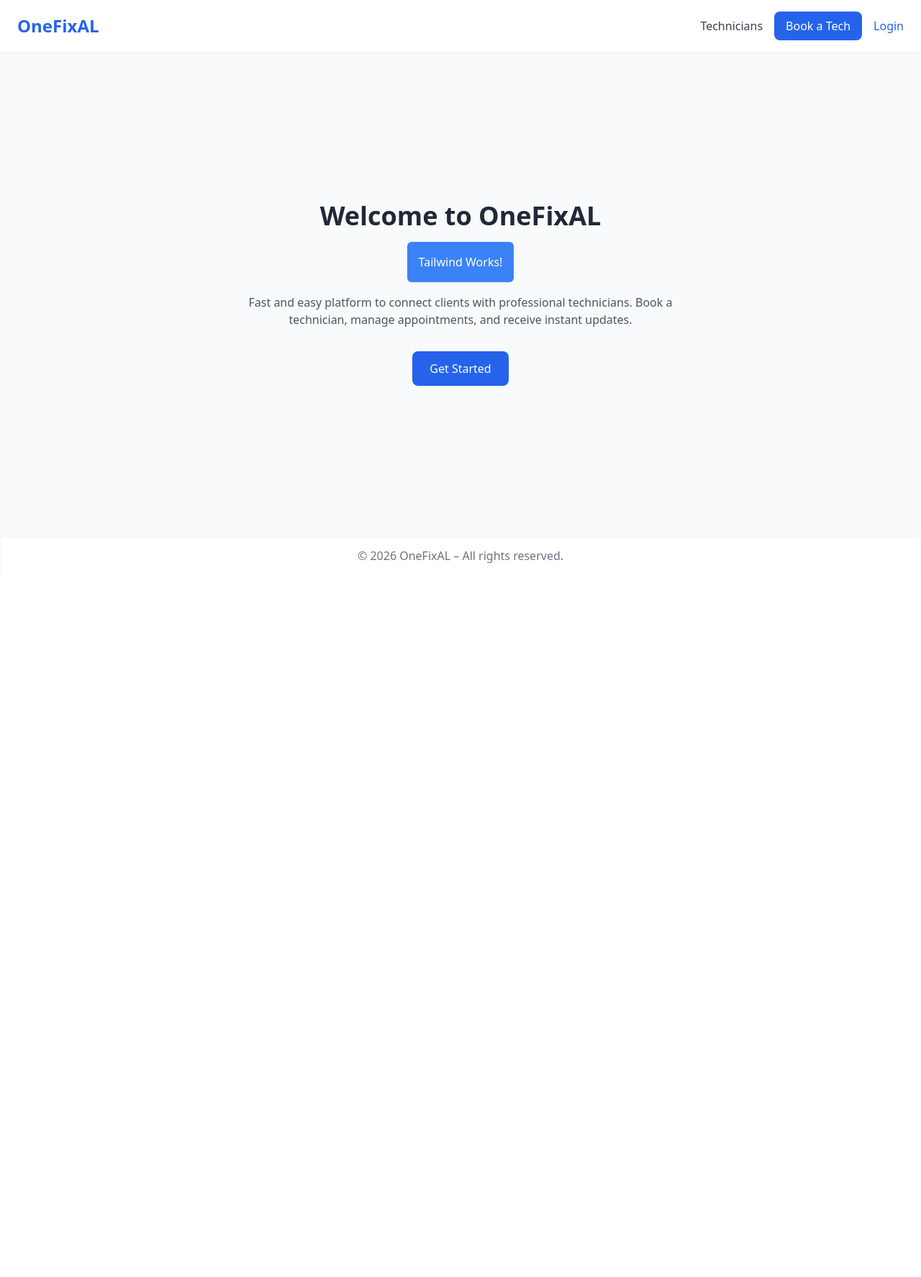
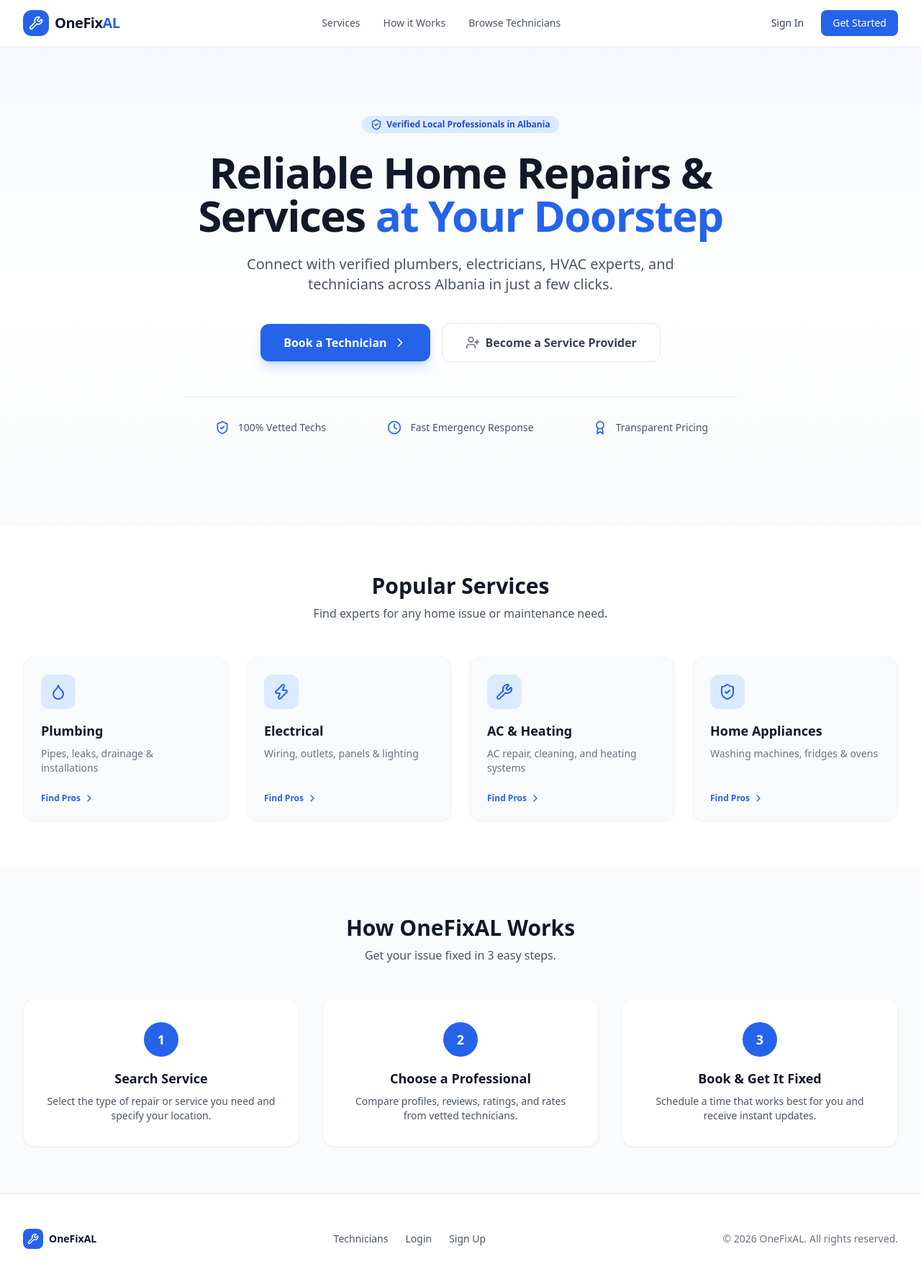
Before and after one commit to DritanBalisha/OneFixAl---fe, a React (Create React App) app: page / in a window 1280 px wide. Shown: the top 1774 px of the page at 72% size. Before the commit the page ends 800 px from the top, so only its background shows below. Built offline with nearby package versions, Linux system fonts and the light colour scheme; the HTML template or start-up script is replaced by a standard one.

Commit message:
Update Main.tsx

```diff
--- a/src/pages/Main.tsx
+++ b/src/pages/Main.tsx
@@ -1,26 +1,43 @@
-import React, { useEffect } from "react"; // Added useEffect
-import { Link, useNavigate } from "react-router-dom"; // Added useNavigate
+import React, { useEffect } from "react";
+import { Link, useNavigate } from "react-router-dom";
+import {
+  Wrench,
+  Zap,
+  Droplet,
+  ShieldCheck,
+  Clock,
+  Award,
+  UserPlus,
+  Search,
+  CalendarCheck,
+  ChevronRight,
+  LogOut,
+  User
+} from "lucide-react"; // Ensure lucide-react is installed, or replace with icons of your choice
 
 interface HomePageProps {
   user?: string | null;
 }
 
+const CATEGORIES = [
+  { id: "plumbing", name: "Plumbing", description: "Pipes, leaks, drainage & installations", icon: Droplet },
+  { id: "electrical", name: "Electrical", description: "Wiring, outlets, panels & lighting", icon: Zap },
+  { id: "hvac", name: "AC & Heating", description: "AC repair, cleaning, and heating systems", icon: Wrench },
+  { id: "appliances", name: "Home Appliances", description: "Washing machines, fridges & ovens", icon: ShieldCheck },
+];
+
 export default function HomePage({ user }: HomePageProps) {
   const navigate = useNavigate();
 
   useEffect(() => {
-    // 1. Check if user data exists in localStorage
     const userData = localStorage.getItem("user");
-
     if (userData) {
       try {
         const parsedUser = JSON.parse(userData);
-
-        // 2. Redirect based on role
         if (parsedUser.role === "technician") {
-          navigate("/home"); // Change this to your actual tech route
+          navigate("/tech-dashboard");
         } else if (parsedUser.role === "client") {
-          navigate("/home"); // Change this to your actual client route
+          navigate("/client-dashboard");
         }
       } catch (e) {
         console.error("Error parsing user for redirect", e);
@@ -28,77 +45,205 @@ export default function HomePage({ user }: HomePageProps) {
     }
   }, [navigate]);
 
+  const handleLogout = () => {
+    localStorage.removeItem("user");
+    localStorage.removeItem("token");
+    window.location.reload();
+  };
+
   return (
-    <div className="min-h-screen flex flex-col bg-gray-50">
+    <div className="min-h-screen flex flex-col bg-gray-50 text-gray-800 antialiased">
       {/* NAVBAR */}
-      <nav className="w-full bg-white shadow-sm py-4 px-6 flex justify-between items-center">
-        <h1 className="text-2xl font-semibold text-blue-600">
-          OneFixAL
-        </h1>
-
-        <div className="flex items-center space-x-4">
-          <Link
-            to="/technicians"
-            className="text-gray-700 hover:text-blue-600"
-          >
-            Technicians
+      <header className="sticky top-0 z-50 bg-white/90 backdrop-blur-md border-b border-gray-100 shadow-sm">
+        <div className="max-w-7xl mx-auto px-4 sm:px-6 lg:px-8 h-16 flex justify-between items-center">
+          <Link to="/" className="flex items-center space-x-2">
+            <div className="bg-blue-600 text-white p-2 rounded-xl">
+              <Wrench className="w-5 h-5" />
+            </div>
+            <span className="text-xl font-bold tracking-tight text-gray-900">
+              OneFix<span className="text-blue-600">AL</span>
+            </span>
           </Link>
 
-          <Link
-            to="/techprofiles"
-            className="bg-blue-600 text-white px-4 py-2 rounded-lg hover:bg-blue-700"
-          >
-            Book a Tech
-          </Link>
+          <nav className="hidden md:flex items-center space-x-8">
+            <a href="#services" className="text-sm font-medium text-gray-600 hover:text-blue-600 transition">
+              Services
+            </a>
+            <a href="#how-it-works" className="text-sm font-medium text-gray-600 hover:text-blue-600 transition">
+              How it Works
+            </a>
+            <Link to="/technicians" className="text-sm font-medium text-gray-600 hover:text-blue-600 transition">
+              Browse Technicians
+            </Link>
+          </nav>
 
-          {/* Logic to show Logout or Login */}
-          {localStorage.getItem("user") ? (
-            <button
-              onClick={() => {
-                localStorage.removeItem("user"); // Clear user data
-                localStorage.removeItem("token");
-                window.location.reload();
-              }}
-              className="text-red-500 font-medium"
+          <div className="flex items-center space-x-3">
+            {localStorage.getItem("user") ? (
+              <button
+                onClick={handleLogout}
+                className="inline-flex items-center space-x-2 text-sm font-medium text-red-600 hover:text-red-700 bg-red-50 hover:bg-red-100 px-4 py-2 rounded-lg transition"
+              >
+                <LogOut className="w-4 h-4" />
+                <span>Logout</span>
+              </button>
+            ) : (
+              <>
+                <Link
+                  to="/login"
+                  className="text-sm font-medium text-gray-700 hover:text-blue-600 px-3 py-2 rounded-lg transition"
+                >
+                  Sign In
+                </Link>
+                <Link
+                  to="/register"
+                  className="inline-flex items-center text-sm font-medium text-white bg-blue-600 hover:bg-blue-700 px-4 py-2 rounded-lg transition shadow-sm"
+                >
+                  Get Started
+                </Link>
+              </>
+            )}
+          </div>
+        </div>
+      </header>
+
+      {/* HERO SECTION */}
+      <section className="relative overflow-hidden bg-gradient-to-b from-blue-50/50 via-white to-gray-50 pt-16 pb-20 lg:pt-24 lg:pb-32">
+        <div className="max-w-7xl mx-auto px-4 sm:px-6 lg:px-8 text-center">
+          <span className="inline-flex items-center gap-1.5 px-3 py-1 rounded-full text-xs font-semibold bg-blue-100 text-blue-700 mb-6">
+            <ShieldCheck className="w-4 h-4" /> Verified Local Professionals in Albania
+          </span>
+          <h1 className="text-4xl sm:text-5xl lg:text-6xl font-extrabold text-gray-900 tracking-tight max-w-4xl mx-auto leading-tight">
+            Reliable Home Repairs & Services <span className="text-blue-600">at Your Doorstep</span>
+          </h1>
+          <p className="mt-6 text-lg sm:text-xl text-gray-600 max-w-2xl mx-auto">
+            Connect with verified plumbers, electricians, HVAC experts, and technicians across Albania in just a few clicks.
+          </p>
+
+          {/* CTA Buttons */}
+          <div className="mt-10 flex flex-col sm:flex-row gap-4 justify-center items-center">
+            <Link
+              to="/techprofiles"
+              className="w-full sm:w-auto inline-flex items-center justify-center space-x-2 bg-blue-600 text-white font-semibold px-8 py-3.5 rounded-xl hover:bg-blue-700 transition shadow-lg shadow-blue-500/25"
             >
-              Logout
-            </button>
-          ) : (
+              <span>Book a Technician</span>
+              <ChevronRight className="w-5 h-5" />
+            </Link>
             <Link
-              to="/login"
-              className="text-blue-600 font-medium"
+              to="/register?role=technician"
+              className="w-full sm:w-auto inline-flex items-center justify-center space-x-2 bg-white border border-gray-200 text-gray-700 font-semibold px-8 py-3.5 rounded-xl hover:bg-gray-50 transition"
             >
-              Login
+              <UserPlus className="w-5 h-5 text-gray-500" />
+              <span>Become a Service Provider</span>
             </Link>
-          )}
+          </div>
+
+          {/* Trust Indicators */}
+          <div className="mt-12 grid grid-cols-1 sm:grid-cols-3 gap-6 max-w-3xl mx-auto pt-8 border-t border-gray-200/60">
+            <div className="flex items-center justify-center space-x-3 text-gray-600">
+              <ShieldCheck className="w-5 h-5 text-blue-600" />
+              <span className="text-sm font-medium">100% Vetted Techs</span>
+            </div>
+            <div className="flex items-center justify-center space-x-3 text-gray-600">
+              <Clock className="w-5 h-5 text-blue-600" />
+              <span className="text-sm font-medium">Fast Emergency Response</span>
+            </div>
+            <div className="flex items-center justify-center space-x-3 text-gray-600">
+              <Award className="w-5 h-5 text-blue-600" />
+              <span className="text-sm font-medium">Transparent Pricing</span>
+            </div>
+          </div>
         </div>
-      </nav>
+      </section>
 
-      {/* BODY CONTENT (Only seen by Guests) */}
-      <main className="flex-1 flex flex-col justify-center items-center text-center px-4">
-        <h2 className="text-4xl font-bold text-gray-800 mb-4">
-          Welcome to OneFixAL
-        </h2>
-        <div className="bg-blue-500 text-white p-4 rounded-md mb-4">
-          Tailwind Works!
+      {/* CATEGORIES SECTION */}
+      <section id="services" className="py-16 bg-white">
+        <div className="max-w-7xl mx-auto px-4 sm:px-6 lg:px-8">
+          <div className="text-center max-w-xl mx-auto mb-12">
+            <h2 className="text-3xl font-bold text-gray-900">Popular Services</h2>
+            <p className="text-gray-600 mt-2">Find experts for any home issue or maintenance need.</p>
+          </div>
+
+          <div className="grid grid-cols-1 md:grid-cols-2 lg:grid-cols-4 gap-6">
+            {CATEGORIES.map((cat) => {
+              const Icon = cat.icon;
+              return (
+                <Link
+                  key={cat.id}
+                  to={`/techprofiles?category=${cat.id}`}
+                  className="group bg-gray-50 hover:bg-blue-50/50 border border-gray-100 hover:border-blue-200 rounded-2xl p-6 transition duration-200 flex flex-col justify-between"
+                >
+                  <div>
+                    <div className="w-12 h-12 rounded-xl bg-blue-100 text-blue-600 flex items-center justify-center mb-4 group-hover:scale-110 transition duration-200">
+                      <Icon className="w-6 h-6" />
+                    </div>
+                    <h3 className="text-lg font-bold text-gray-900 group-hover:text-blue-600 transition">
+                      {cat.name}
+                    </h3>
+                    <p className="text-sm text-gray-500 mt-2">{cat.description}</p>
+                  </div>
+                  <div className="mt-6 flex items-center text-xs font-semibold text-blue-600 group-hover:translate-x-1 transition">
+                    <span>Find Pros</span>
+                    <ChevronRight className="w-4 h-4 ml-1" />
+                  </div>
+                </Link>
+              );
+            })}
+          </div>
         </div>
+      </section>
 
-        <p className="text-gray-600 max-w-2xl mb-8">
-          Fast and easy platform to connect clients with professional technicians.
-          Book a technician, manage appointments, and receive instant updates.
-        </p>
+      {/* HOW IT WORKS */}
+      <section id="how-it-works" className="py-16 bg-gray-50 border-t border-b border-gray-100">
+        <div className="max-w-7xl mx-auto px-4 sm:px-6 lg:px-8">
+          <div className="text-center max-w-xl mx-auto mb-12">
+            <h2 className="text-3xl font-bold text-gray-900">How OneFixAL Works</h2>
+            <p className="text-gray-600 mt-2">Get your issue fixed in 3 easy steps.</p>
+          </div>
 
-        <Link
-          to="/login"
-          className="bg-blue-600 text-white px-6 py-3 rounded-lg font-medium hover:bg-blue-700"
-        >
-          Get Started
-        </Link>
-      </main>
+          <div className="grid grid-cols-1 md:grid-cols-3 gap-8">
+            <div className="bg-white p-8 rounded-2xl shadow-sm border border-gray-100 text-center relative">
+              <div className="w-12 h-12 bg-blue-600 text-white rounded-full flex items-center justify-center font-bold text-lg mx-auto mb-4">
+                1
+              </div>
+              <h3 className="text-lg font-bold text-gray-900 mb-2">Search Service</h3>
+              <p className="text-gray-600 text-sm">Select the type of repair or service you need and specify your location.</p>
+            </div>
+
+            <div className="bg-white p-8 rounded-2xl shadow-sm border border-gray-100 text-center relative">
+              <div className="w-12 h-12 bg-blue-600 text-white rounded-full flex items-center justify-center font-bold text-lg mx-auto mb-4">
+                2
+              </div>
+              <h3 className="text-lg font-bold text-gray-900 mb-2">Choose a Professional</h3>
+              <p className="text-gray-600 text-sm">Compare profiles, reviews, ratings, and rates from vetted technicians.</p>
+            </div>
+
+            <div className="bg-white p-8 rounded-2xl shadow-sm border border-gray-100 text-center relative">
+              <div className="w-12 h-12 bg-blue-600 text-white rounded-full flex items-center justify-center font-bold text-lg mx-auto mb-4">
+                3
+              </div>
+              <h3 className="text-lg font-bold text-gray-900 mb-2">Book & Get It Fixed</h3>
+              <p className="text-gray-600 text-sm">Schedule a time that works best for you and receive instant updates.</p>
+            </div>
+          </div>
+        </div>
+      </section>
 
       {/* FOOTER */}
-      <footer className="bg-white shadow-inner py-4 text-center text-gray-500">
-        © {new Date().getFullYear()} OneFixAL – All rights reserved.
+      <footer className="bg-white mt-auto border-t border-gray-100 py-12 text-sm text-gray-500">
+        <div className="max-w-7xl mx-auto px-4 sm:px-6 lg:px-8 flex flex-col md:flex-row justify-between items-center gap-4">
+          <div className="flex items-center space-x-2">
+            <div className="bg-blue-600 text-white p-1.5 rounded-lg">
+              <Wrench className="w-4 h-4" />
+            </div>
+            <span className="font-bold text-gray-900">OneFixAL</span>
+          </div>
+          <div className="flex space-x-6 text-gray-600">
+            <Link to="/technicians" className="hover:text-blue-600">Technicians</Link>
+            <Link to="/login" className="hover:text-blue-600">Login</Link>
+            <Link to="/register" className="hover:text-blue-600">Sign Up</Link>
+          </div>
+          <p>© {new Date().getFullYear()} OneFixAL. All rights reserved.</p>
+        </div>
       </footer>
     </div>
   );
```
